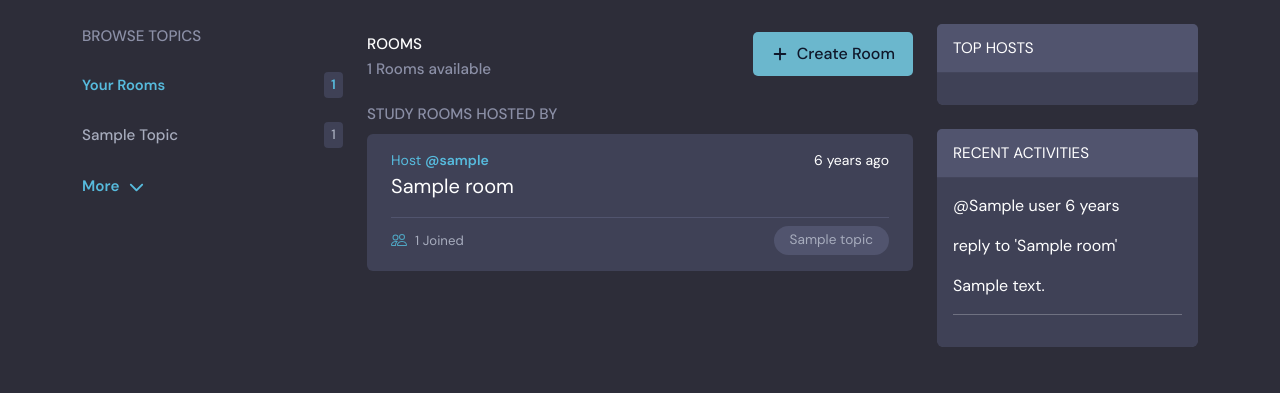
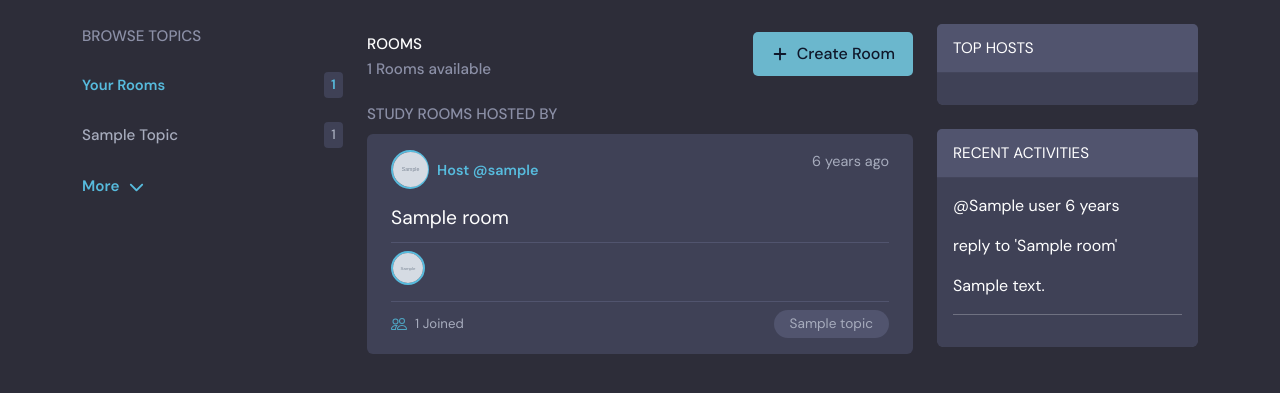
Before and after one commit to athikapriya/django-studyhub, a Django app: template base/templates/base/homepage.html in a window 1280 px wide. Shown: the part 77-470 px from the top of the page. Run offline with Django 3.2, Linux system fonts and the light colour scheme; the template is opened without the code that fills it: most values are stand-ins (such as "Sample title", 1, 10 or a date in 2020); grey boxes marked "Sample" are stand-in pictures; some libraries are stand-ins or nearby versions.

Commit message:
Update participants display logic for rooms
- Filter participants in homepage and user profile to only include users with uploaded avatars.
- Exclude the room host from the displayed participant avatars.
- Limit displayed avatars to 7 per room and calculate extra participants correctly.

```diff
--- a/base/templates/base/components/feed_components.html
+++ b/base/templates/base/components/feed_components.html
@@ -1,31 +1,103 @@
+{% load static %}
 {% block css %}
 <style>
 
-    .dropdown-menu{
-        --bs-dropdown-min-width: 6rem;
-        --bs-dropdown-bg: var(--color-text-primary);
+    .dropdown-menu {
+        background: rgba(45, 45, 57, 0.9);
+        backdrop-filter: blur(12px);
+        -webkit-backdrop-filter: blur(12px);
+
+        border: 1px solid rgba(255, 255, 255, 0.08);
+        border-radius: 12px;
+
+        box-shadow:
+            0 8px 20px rgba(0, 0, 0, 0.35),
+            0 2px 6px rgba(0, 0, 0, 0.25);
+
+        min-width: 150px;
+        padding: 6px;
+        animation: dropdownFade 0.25s ease;
     }
 
-    .feed-components .dropdown-item, .feed-components .dropdown-item:hover, .feed-components .dropdown-item:active, .feed-components .dropdown-item:visited{
-        color: var(--color-btn-primary);
-        background-color: var(--color-text-primary) !important;
+    @keyframes dropdownFade {
+        from {
+            opacity: 0;
+            transform: translateY(8px);
+        }
+        to {
+            opacity: 1;
+            transform: translateY(0);
+        }
     }
+
+    .dropdown-item {
+        background: transparent;
+        color: var(--color-text-secondary);
+        border-radius: 8px;
+        padding: 8px 12px;
+        transition: all 0.25s ease;
+    }
+
+    .dropdown-item:hover {
+        background: rgba(87, 187, 221, 0.15);
+        color: var(--color-primary);
+        /* transform: translateX(3px); */
+    }
+
 
     .participants svg{
         color: var(--color-btn-secondary);
+    }
+
+    .participants-avatar{
+        border-bottom: 1px solid var(--color-bg-surface);
     }
 
     .topic-name{
         font-size: 0.85rem;
     }
 
+    .room-name{
+        color: var(--color-text-primary);
+        transition: var(--transition);
+        font-size: 1.2rem;
+        line-height: 2rem;
+    }
+
+    .room-name:hover{
+        color: var(--color-primary);
+    }
+
     .participants small{
         font-size: 0.825rem;
+    }
+
+    .room-card-header{
+        margin-bottom: 0.8rem;
+    }
+
+    .room-card-header{
+        font-size: 0.9rem;
+        line-height: 1.375rem;
+    }
+
+    .host-username, .room-created__time{
+        font-size: 0.9rem;
     }
 
     @media screen and (max-width: 768px) {
         .feed-components .small-screen-header{
             display: block;
+        }
+
+        .dropdown-menu{
+            min-width: 140px ;
+        }
+    }
+
+    @media screen and (max-width: 576) {
+        .dropdown-menu{
+            min-width: 120px ;
         }
     }
 
@@ -51,28 +123,38 @@
                 <div class="px-4 py-3">
                     <!-- =============== host, time, action starts =============== -->
 
-                    <div class="room-card-header d-flex justify-content-between align-items-start">
+                    <div class="room-card-header d-flex justify-content-between align-items-start ">
 
                         <!-- LEFT: host -->
-                        <div class="small">
-                            <a href="" class="color-primary text-decoration-none">
+                        <div class="small d-flex align-items-center ">
+
+                            {% if room.host.avatar and room.host.avatar.name != "profile.svg" %}
+                                <div style="border: 2px solid var(--color-primary); border-radius: 50%; width: 38px;">
+                                    <img src="{{ room.host.avatar.url }}" class="rounded-circle" width="35" height="35" style="object-fit: cover;" alt="Host Profile Picture">
+                                </div>
+                            {% else %}
+                                <img src="{% static 'images/profile.svg' %}" class="rounded-circle" width="35" height="35" alt="Default avatar">
+                            {% endif %}
+
+                            <a href="{% url 'user-profile' room.host.username %}" class="color-primary text-decoration-none fw-semibold ms-2 host-username">
                                 Host <span class="fw-semibold">@{{ room.host.username|slice:":7" }}</span>
                             </a>
+
                         </div>
 
                         <!-- RIGHT: time + actions -->
                         <div class="d-flex align-items-center gap-3">
 
                             <!-- timesince -->
-                            <small class="color-text-primary">
+                            <small class="color-text-tertiary room-created__time">
                                 {{ room.created_at|timesince }} ago
                             </small>
 
                             <!-- host-only actions -->
                             {% if request.user == room.host %}
                             <div class="dropdown">
-                                <button class="btn btn-sm border-0 text-white" data-bs-toggle="dropdown" aria-expanded="false">
-                                    <svg xmlns="http://www.w3.org/2000/svg" width="16" height="16" fill="currentColor" class="bi bi-three-dots-vertical" viewBox="0 0 16 16">
+                                <button class="btn btn-sm border-0 px-0" data-bs-toggle="dropdown" aria-expanded="false">
+                                    <svg xmlns="http://www.w3.org/2000/svg" width="16" height="16" fill="currentColor" class="bi bi-three-dots-vertical color-text-secondary" viewBox="0 0 16 16">
                                         <path d="M9.5 13a1.5 1.5 0 1 1-3 0 1.5 1.5 0 0 1 3 0m0-5a1.5 1.5 0 1 1-3 0 1.5 1.5 0 0 1 3 0m0-5a1.5 1.5 0 1 1-3 0 1.5 1.5 0 0 1 3 0"/>
                                     </svg>
                                 </button>
@@ -110,9 +192,29 @@
 
 
                     <!-- room name -->
-                    <div class="pb-3 room-name__container">
+                    <div class=" room-name__container pb-2">
                         <a href="{% url 'room' room.slug %}" class="text-decoration-none room-name">{{room.name}}</a>
                     </div>
+
+                    <div class="d-flex align-items-center gap-2 mt-2 participants-avatar">
+                        {% for participant in room.display_participants %}
+                            <div style="border: 2px solid var(--color-primary); border-radius: 50%; width: 34px;" class="mb-3">
+                                <a href="{% url 'user-profile' participant.username %}">
+                                    <img src="{{ participant.avatar.url }}" class="rounded-circle text-center" width="30" height="30" style="object-fit: cover;" alt="{{ participant.username }}">
+                                </a>
+                            </div>
+                        {% endfor %}
+
+                        {% if room.extra_participants > 0 %}
+                        <div class="mb-3">
+                            <div class="rounded-circle text-center" style="width: 30px; height: 28px; line-height: 28px; background: var(--color-bg-surface); font-size: 0.8rem;">
+                                +{{ room.extra_participants }}
+                            </div>
+                        </div>
+                        {% endif %}
+                    </div>
+
+
                     <!-- topic name -->
                     <div class="d-flex justify-content-between align-items-center mt-2">
                         <div class="d-flex gap-2 align-items-center participants">
```
Also changed, not shown: base/views.py (+15 -5 lines).
